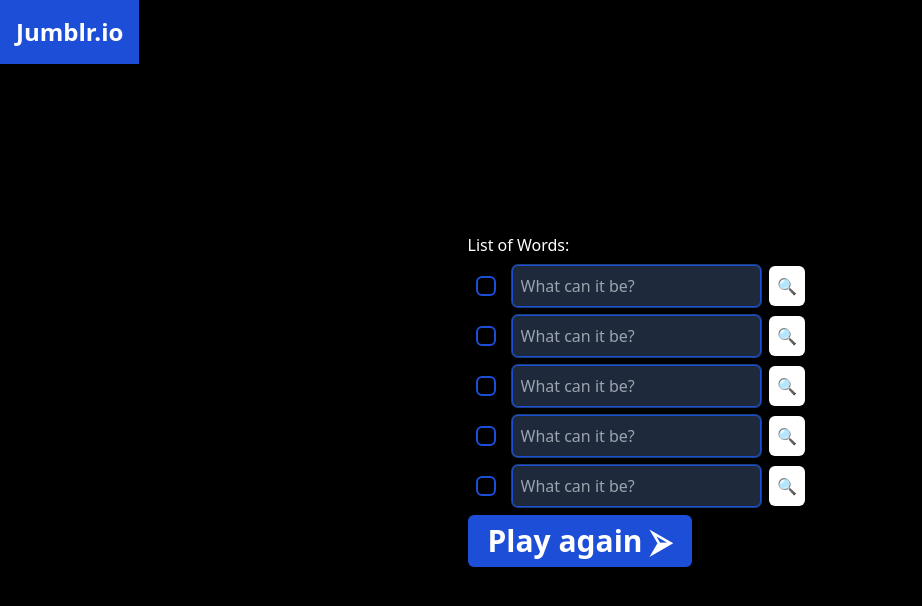
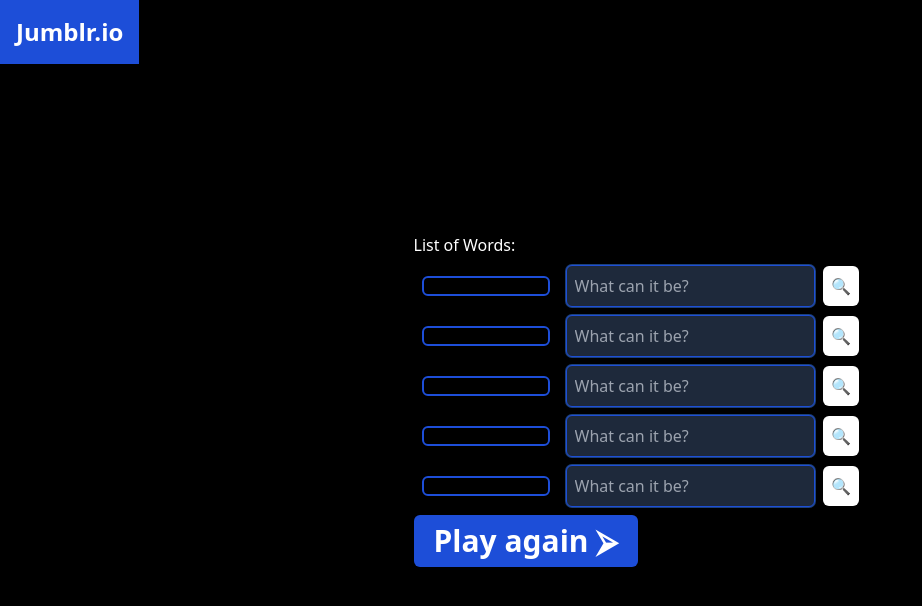
Before and after one commit to Abhinav-Chdhary/jumblr, a React (Create React App) app: page /run in a window 1280 px wide. Shown: the top 606 px of the page, without its empty margins (0-922 px from the left). Built offline with nearby package versions, Linux system fonts and the light colour scheme.

Commit message:
Update CheckerBox.js
- consistent width for question box

```diff
--- a/src/components/CheckerBox.js
+++ b/src/components/CheckerBox.js
@@ -4,7 +4,7 @@ export default function CheckerBox({ question, answer }) {
   const [userAnswer, setUserAnswer] = useState("");
   return (
     <div className="flex items-center m-2">
-      <h2 className="border-solid border-2 border-blue-700 p-2 rounded-md">
+      <h2 className="border-solid border-2 border-blue-700 p-2 rounded-md w-32 text-center">
         {question}
       </h2>
       <div className="ml-4">
@@ -18,7 +18,7 @@ export default function CheckerBox({ question, answer }) {
           }}
         />
         <button className="bg-white p-2 ml-2 rounded-md text-md hover:bg-gray-300 active:bg-gray-400">
-          🔍
+          {userAnswer === answer ? <>✅</> : <>🔍</>}
         </button>
       </div>
     </div>
```
